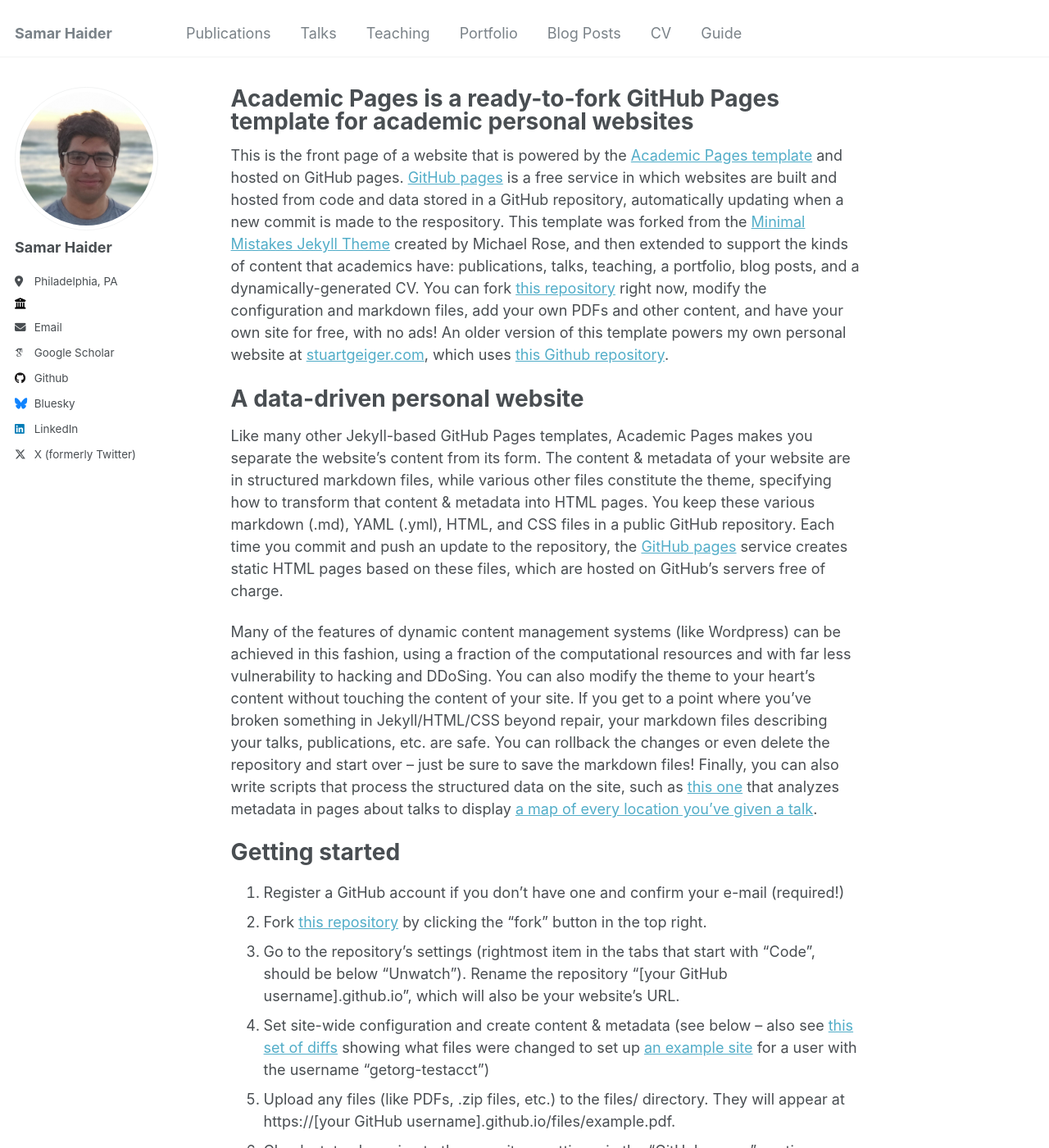
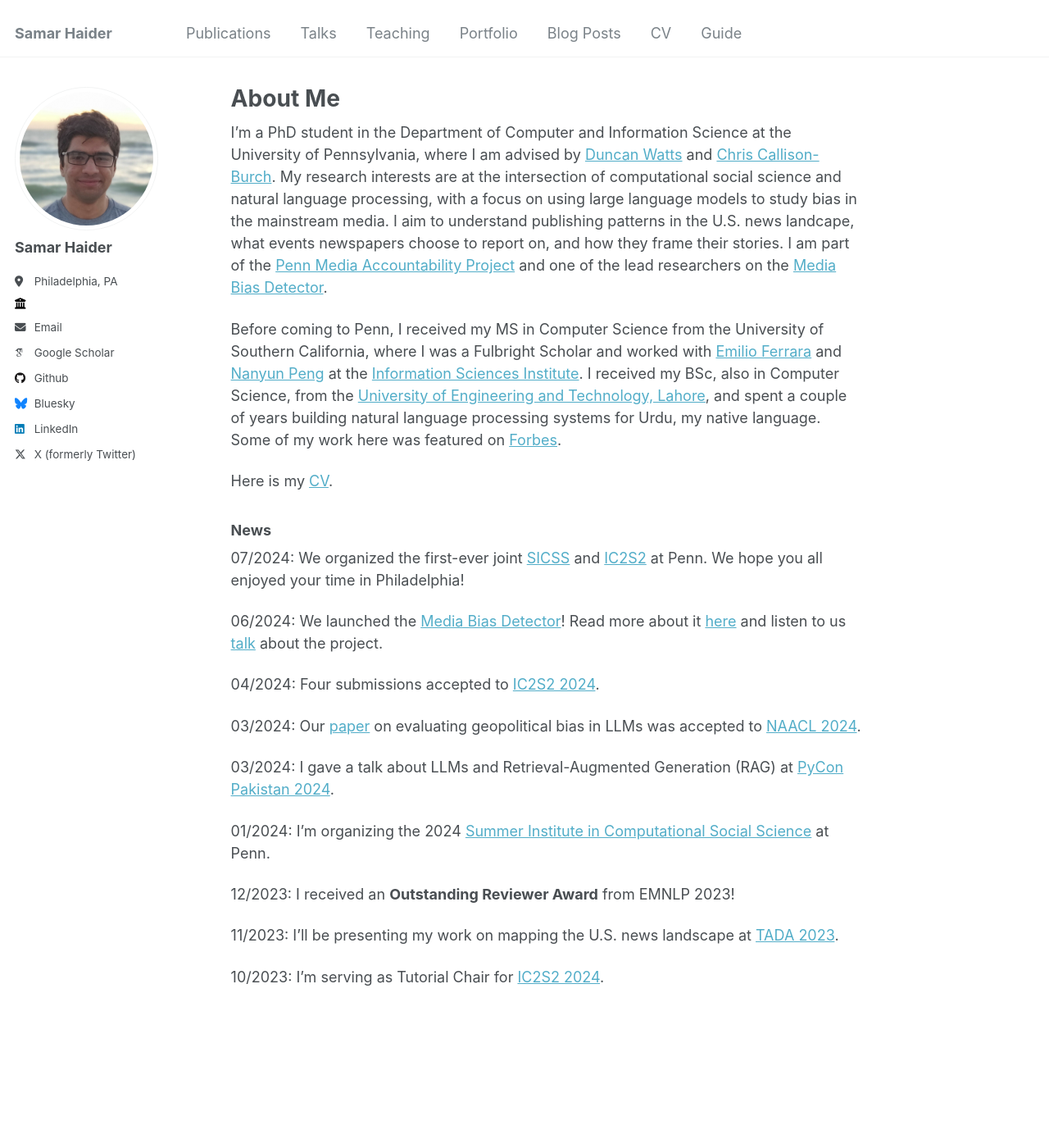
Before and after one commit to samarh/test-samarh.github.io, a Jekyll site: the page built from _pages/about.md, in a window 1280 px wide and 1400 px high. Shown: the whole window at 82% size. Built offline with Jekyll 4.4.1, drawn with Linux system fonts in a browser that asks for light colours; some web fonts are replaced; some of the changed text lies outside the part shown.

Commit message:
Update about.md

```diff
--- a/_pages/about.md
+++ b/_pages/about.md
@@ -1,49 +1,35 @@
 ---
 permalink: /
-title: "Academic Pages is a ready-to-fork GitHub Pages template for academic personal websites"
+title: "About Me"
+excerpt: "About Me"
 author_profile: true
 redirect_from:
   - /about/
   - /about.html
 ---
 
-This is the front page of a website that is powered by the [Academic Pages template](https://github.com/academicpages/academicpages.github.io) and hosted on GitHub pages. [GitHub pages](https://pages.github.com) is a free service in which websites are built and hosted from code and data stored in a GitHub repository, automatically updating when a new commit is made to the respository. This template was forked from the [Minimal Mistakes Jekyll Theme](https://mmistakes.github.io/minimal-mistakes/) created by Michael Rose, and then extended to support the kinds of content that academics have: publications, talks, teaching, a portfolio, blog posts, and a dynamically-generated CV. You can fork [this repository](https://github.com/academicpages/academicpages.github.io) right now, modify the configuration and markdown files, add your own PDFs and other content, and have your own site for free, with no ads! An older version of this template powers my own personal website at [stuartgeiger.com](http://stuartgeiger.com), which uses [this Github repository](https://github.com/staeiou/staeiou.github.io).
+I'm a PhD student in the Department of Computer and Information Science at the University of Pennsylvania, where I am advised by [Duncan Watts](https://duncanjwatts.com/) and [Chris Callison-Burch](https://www.cis.upenn.edu/~ccb/). My research interests are at the intersection of computational social science and natural language processing, with a focus on using large language models to study bias in the mainstream media. I aim to understand publishing patterns in the U.S. news landcape, what events newspapers choose to report on, and how they frame their stories. I am part of the [Penn Media Accountability Project](https://css.seas.upenn.edu/project/penn-map/) and one of the lead researchers on the [Media Bias Detector](https://mediabiasdetector.seas.upenn.edu/).
 
-A data-driven personal website
-======
-Like many other Jekyll-based GitHub Pages templates, Academic Pages makes you separate the website's content from its form. The content & metadata of your website are in structured markdown files, while various other files constitute the theme, specifying how to transform that content & metadata into HTML pages. You keep these various markdown (.md), YAML (.yml), HTML, and CSS files in a public GitHub repository. Each time you commit and push an update to the repository, the [GitHub pages](https://pages.github.com/) service creates static HTML pages based on these files, which are hosted on GitHub's servers free of charge.
+Before coming to Penn, I received my MS in Computer Science from the University of Southern California, where I was a Fulbright Scholar and worked with [Emilio Ferrara](http://www.emilio.ferrara.name/) and [Nanyun Peng](https://vnpeng.net/) at the [Information Sciences Institute](https://isi.edu/). I received my BSc, also in Computer Science, from the [University of Engineering and Technology, Lahore](https://uet.edu.pk/), and spent a couple of years building natural language processing systems for Urdu, my native language. Some of my work here was featured on [Forbes](https://www.forbes.com/sites/mariyayao/2017/04/10/why-we-need-to-democratize-ai-machine-learning-education/).
 
-Many of the features of dynamic content management systems (like Wordpress) can be achieved in this fashion, using a fraction of the computational resources and with far less vulnerability to hacking and DDoSing. You can also modify the theme to your heart's content without touching the content of your site. If you get to a point where you've broken something in Jekyll/HTML/CSS beyond repair, your markdown files describing your talks, publications, etc. are safe. You can rollback the changes or even delete the repository and start over -- just be sure to save the markdown files! Finally, you can also write scripts that process the structured data on the site, such as [this one](https://github.com/academicpages/academicpages.github.io/blob/master/talkmap.ipynb) that analyzes metadata in pages about talks to display [a map of every location you've given a talk](https://academicpages.github.io/talkmap.html).
+Here is my [CV](https://www.dropbox.com/s/udwil81sw1gf669/CV_Samar_Haider.pdf?raw=1).
 
-Getting started
-======
-1. Register a GitHub account if you don't have one and confirm your e-mail (required!)
-1. Fork [this repository](https://github.com/academicpages/academicpages.github.io) by clicking the "fork" button in the top right.
-1. Go to the repository's settings (rightmost item in the tabs that start with "Code", should be below "Unwatch"). Rename the repository "[your GitHub username].github.io", which will also be your website's URL.
-1. Set site-wide configuration and create content & metadata (see below -- also see [this set of diffs](http://archive.is/3TPas) showing what files were changed to set up [an example site](https://getorg-testacct.github.io) for a user with the username "getorg-testacct")
-1. Upload any files (like PDFs, .zip files, etc.) to the files/ directory. They will appear at https://[your GitHub username].github.io/files/example.pdf.
-1. Check status by going to the repository settings, in the "GitHub pages" section
+### News
 
-Site-wide configuration
-------
-The main configuration file for the site is in the base directory in [_config.yml](https://github.com/academicpages/academicpages.github.io/blob/master/_config.yml), which defines the content in the sidebars and other site-wide features. You will need to replace the default variables with ones about yourself and your site's github repository. The configuration file for the top menu is in [_data/navigation.yml](https://github.com/academicpages/academicpages.github.io/blob/master/_data/navigation.yml). For example, if you don't have a portfolio or blog posts, you can remove those items from that navigation.yml file to remove them from the header.
+07/2024: We organized the first-ever joint [SICSS](https://sicss.io/2024/penn/) and [IC2S2](https://ic2s2-2024.org/) at Penn. We hope you all enjoyed your time in Philadelphia!
 
-Create content & metadata
-------
-For site content, there is one markdown file for each type of content, which are stored in directories like _publications, _talks, _posts, _teaching, or _pages. For example, each talk is a markdown file in the [_talks directory](https://github.com/academicpages/academicpages.github.io/tree/master/_talks). At the top of each markdown file is structured data in YAML about the talk, which the theme will parse to do lots of cool stuff. The same structured data about a talk is used to generate the list of talks on the [Talks page](https://academicpages.github.io/talks), each [individual page](https://academicpages.github.io/talks/2012-03-01-talk-1) for specific talks, the talks section for the [CV page](https://academicpages.github.io/cv), and the [map of places you've given a talk](https://academicpages.github.io/talkmap.html) (if you run this [python file](https://github.com/academicpages/academicpages.github.io/blob/master/talkmap.py) or [Jupyter notebook](https://github.com/academicpages/academicpages.github.io/blob/master/talkmap.ipynb), which creates the HTML for the map based on the contents of the _talks directory).
+06/2024: We launched the [Media Bias Detector](https://mediabiasdetector.seas.upenn.edu/)! Read more about it [here](https://penntoday.upenn.edu/news/conversation-duncan-watts-and-csslab) and listen to us [talk](https://www.youtube.com/watch?v=9kybWo-2cSs) about the project.
 
-**Markdown generator**
+04/2024: Four submissions accepted to [IC2S2 2024](https://ic2s2-2024.org/).
 
-I have also created [a set of Jupyter notebooks](https://github.com/academicpages/academicpages.github.io/tree/master/markdown_generator
-) that converts a CSV containing structured data about talks or presentations into individual markdown files that will be properly formatted for the Academic Pages template. The sample CSVs in that directory are the ones I used to create my own personal website at stuartgeiger.com. My usual workflow is that I keep a spreadsheet of my publications and talks, then run the code in these notebooks to generate the markdown files, then commit and push them to the GitHub repository.
+03/2024: Our [paper](https://arxiv.org/abs/2305.14610) on evaluating geopolitical bias in LLMs was accepted to [NAACL 2024](https://2024.naacl.org/).
 
-How to edit your site's GitHub repository
-------
-Many people use a git client to create files on their local computer and then push them to GitHub's servers. If you are not familiar with git, you can directly edit these configuration and markdown files directly in the github.com interface. Navigate to a file (like [this one](https://github.com/academicpages/academicpages.github.io/blob/master/_talks/2012-03-01-talk-1.md) and click the pencil icon in the top right of the content preview (to the right of the "Raw | Blame | History" buttons). You can delete a file by clicking the trashcan icon to the right of the pencil icon. You can also create new files or upload files by navigating to a directory and clicking the "Create new file" or "Upload files" buttons.
+03/2024: I gave a talk about LLMs and Retrieval-Augmented Generation (RAG) at [PyCon Pakistan 2024](https://pycon.pk/).
 
-Example: editing a markdown file for a talk
-![Editing a markdown file for a talk](/images/editing-talk.png)
+01/2024: I'm organizing the 2024 [Summer Institute in Computational Social Science](https://sicss.io/2024/penn/) at Penn.
 
-For more info
-------
-More info about configuring Academic Pages can be found in [the guide](https://academicpages.github.io/markdown/). The [guides for the Minimal Mistakes theme](https://mmistakes.github.io/minimal-mistakes/docs/configuration/) (which this theme was forked from) might also be helpful.
+12/2023: I received an **Outstanding Reviewer Award** from EMNLP 2023!
+
+11/2023: I'll be presenting my work on mapping the U.S. news landscape at [TADA 2023](https://tada2023.org/).
+
+10/2023: I'm serving as Tutorial Chair for [IC2S2 2024](https://ic2s2-2024.org/).
```
